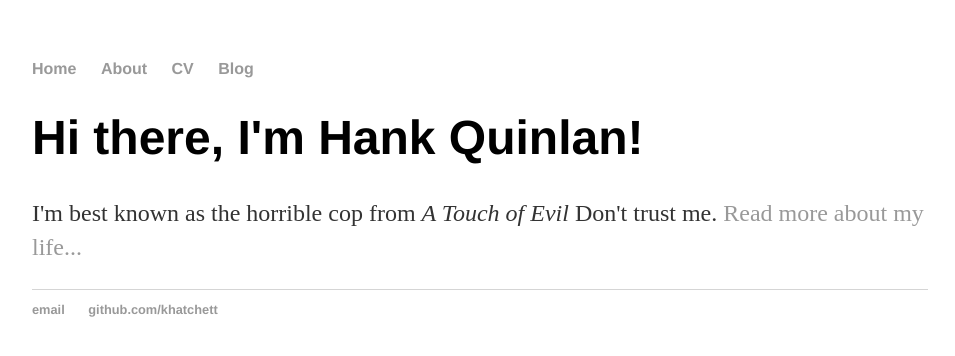
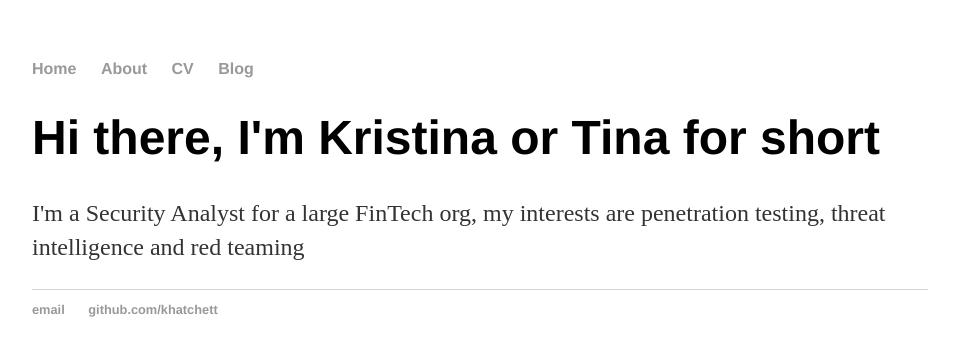
Before and after one commit to khatchett/khatchett.github.io, a Jekyll site: the page built from about/index.html, in a window 1280 px wide. Shown: the top 356 px of the page, without its empty margins (160-1115 px from the left). Built offline with Jekyll 4.4.1, drawn with Linux system fonts in a browser that asks for light colours.

Commit message:
Update index.html

```diff
--- a/about/index.html
+++ b/about/index.html
@@ -1,8 +1,7 @@
 ---
 layout: default
-title: Hank Quinlan, Horrible Cop
+title: Interests
 ---
-<div class="blurb">
-	<h1>Hi there, I'm Hank Quinlan!</h1>
-	<p>I'm best known as the horrible cop from <em>A Touch of Evil</em> Don't trust me. <a href="/about">Read more about my life...</a></p>
-</div><!-- /.blurb -->
+
+	<h1>Hi there, I'm Kristina or Tina for short</h1>
+	<p>I'm a Security Analyst for a large FinTech org, my interests are penetration testing, threat intelligence and red teaming</p>
```
